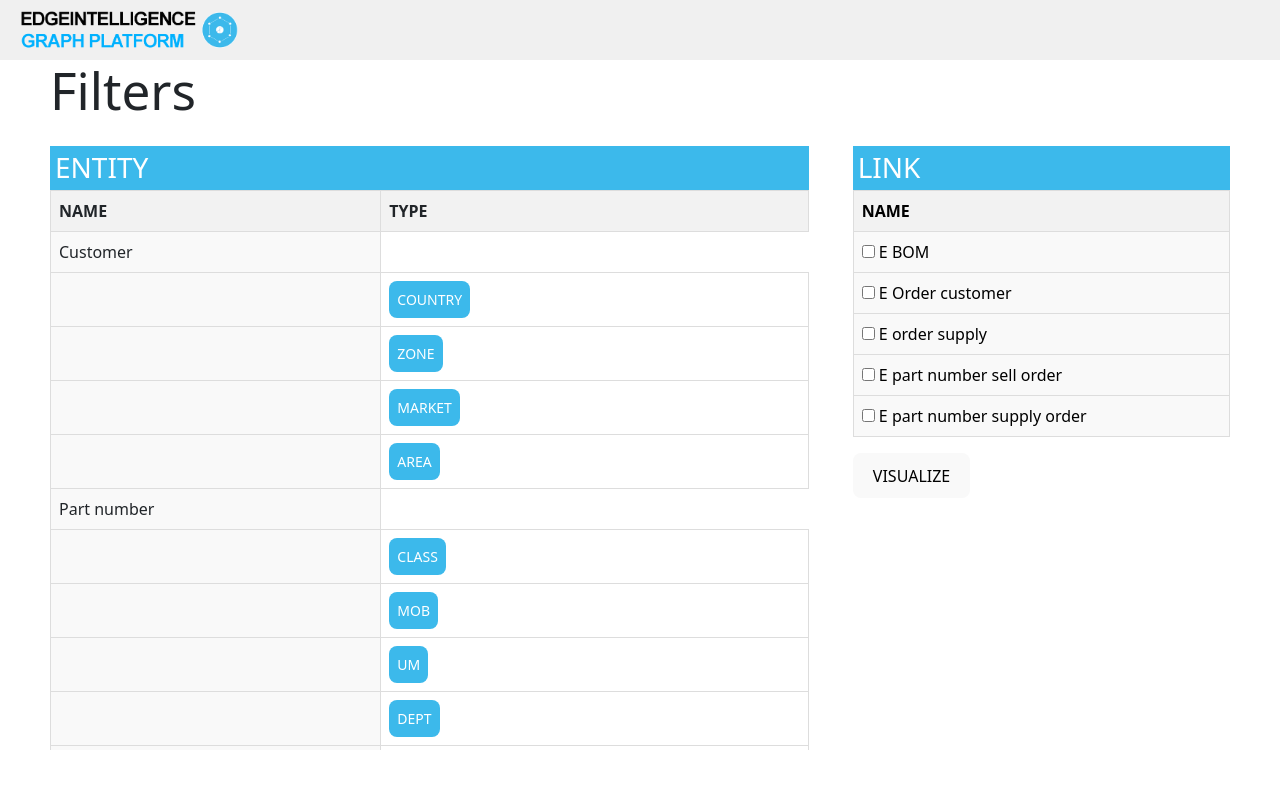
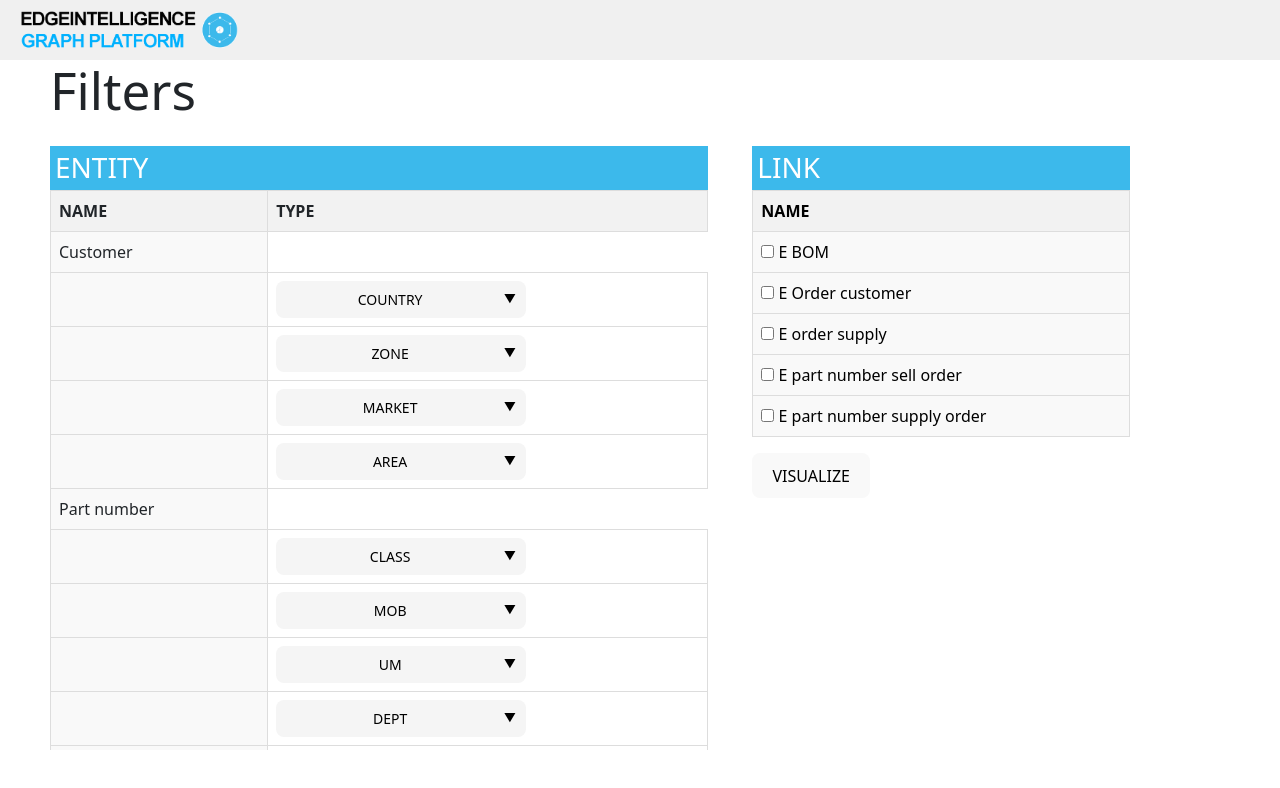
Before and after one commit to aamir910/3d-force-network-graph-, a React (Vite) app: page /visualize in a window 1280 px wide. Shown: the top 788 px of the page. Built offline with nearby package versions, Linux system fonts and the light colour scheme.

Commit message:
update the droptown styling there

```diff
--- a/src/components/visualize/ForceGraph3D.jsx
+++ b/src/components/visualize/ForceGraph3D.jsx
@@ -195,7 +195,7 @@ const Visualize_filteration = () => {
         <div className="main_visualize col-12">
           <div className="row">
             <h1> Filters</h1>
-            <div className="col-8">
+            <div className="col-7">
               <div className="table-container">
                 <div className="table-section1">
                   <h3 className="entity_class">ENTITY</h3>
@@ -235,6 +235,7 @@ const Visualize_filteration = () => {
                                         ) : (
                                           ""
                                         )}
+
                                       </td>
                                       {uniqueData[index][header].length > 1 ? (
                                         <>
--- a/src/components/visualize/Visualize_filteration.css
+++ b/src/components/visualize/Visualize_filteration.css
@@ -72,8 +72,7 @@
   }
 
 
-  /* Basic styling for the dropdown */
-/* Basic styling for the dropdown */
+ /* Basic styling for the dropdown */
 .dropdown {
   position: relative;
   display: inline-block;
@@ -81,28 +80,42 @@
 
 /* Dropdown button styling */
 .dropbtn {
-  background-color: #3cb9eb; /* Green background */
-  color: white;
+  min-width: 250px;
+  background-color: whitesmoke;
+  color: black;
   padding: 8px;
   font-size: 14px;
   border: none;
   cursor: pointer;
+  position: relative;
+  /* Add an arrow using CSS */
+  padding-right: 30px; /* Space for arrow */
+}
+
+.dropbtn::after {
+  content: '▼'; /* Down arrow */
+  position: absolute;
+  right: 10px;
+  top: 50%;
+  transform: translateY(-50%);
+  font-size: 12px;
+  color: black;
 }
 
 /* Dropdown content (hidden by default) */
 .dropdown-content {
   display: none;
   position: absolute;
-  background-color: #f9f9f9;
-  width: auto; /* Adjust as needed */
-  max-height: 300px; /* Fixed height */
-  overflow-y: auto; /* Enable vertical scrollbar */
+  background-color: #ffffff; /* White background */
+  color: black; /* Black text */
+  max-height: 300px;
+  overflow-y: auto;
   box-shadow: 0px 8px 16px 0px rgba(0, 0, 0, 0.2);
   z-index: 1;
-  width: 200px;
+  width: 250px;
 }
 
-/* Dropdown content - show it when clicking on the dropdown button */
+/* Dropdown content - show it when hovering on the dropdown button */
 .dropdown:hover .dropdown-content {
   display: block;
 }
```
